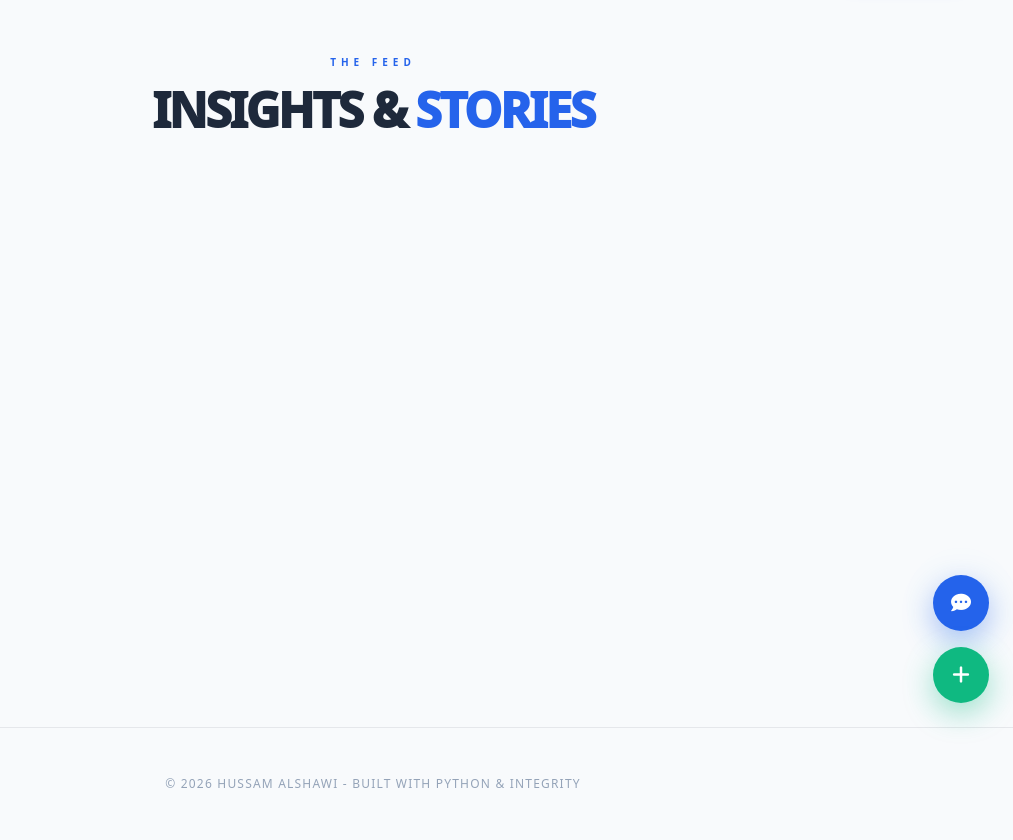
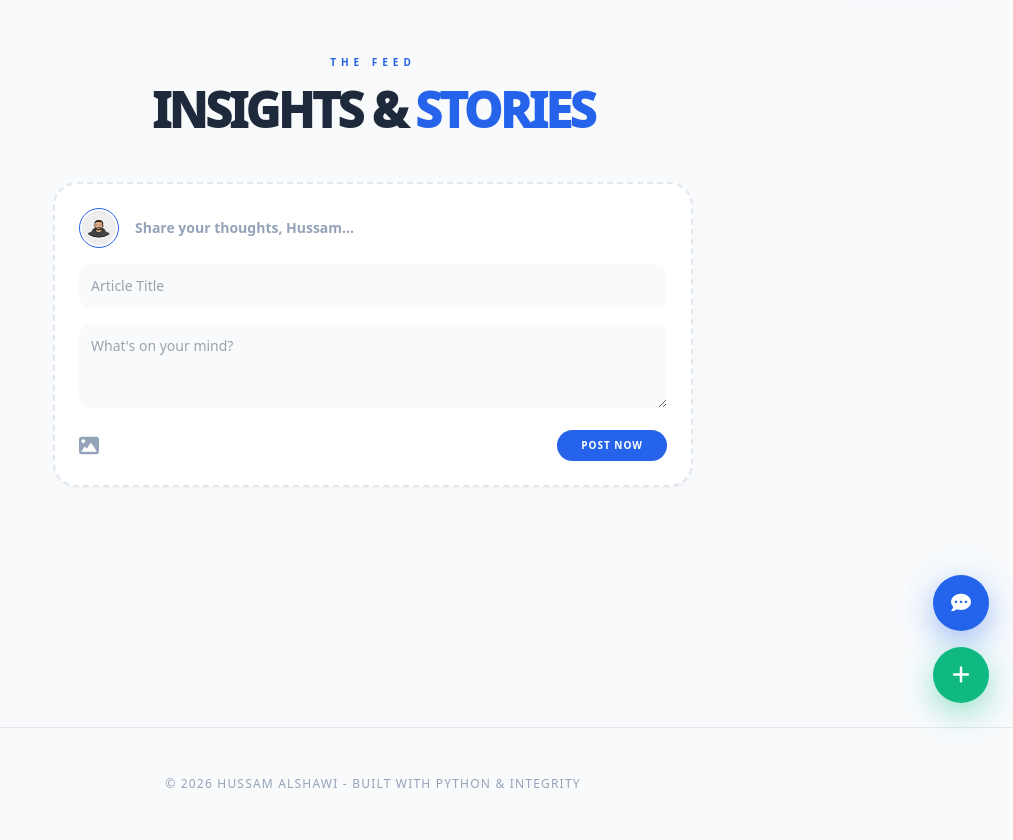
Before and after one commit to hussamahalshawi/hussamalshawi-portfolio, a Flask app: template App/templates/blogs.html in a window 1280 px wide. Shown: the part 73-913 px from the top of the page, without its empty margins (267-1280 px from the left). Run offline with Flask 3, Linux system fonts and the light colour scheme; the template is opened without the code that fills it, so the values that code supplies are empty; some libraries are stand-ins or nearby versions.

Commit message:
feat: add post creation form and interactive full-post detail modal

```diff
--- a/App/static/js/main.js
+++ b/App/static/js/main.js
@@ -256,3 +256,39 @@ async function incrementView(postId) {
         console.error("Tracking Error:", error);
     }
 }
+
+async function openPostModal(postId) {
+    const modal = document.getElementById('post-detail-modal');
+    const content = document.getElementById('modal-content');
+
+    modal.classList.remove('hidden');
+    content.innerHTML = '<div class="text-center p-10"><i class="fas fa-spinner animate-spin text-3xl text-blue-600"></i></div>';
+
+    try {
+        const response = await fetch(`/api/posts/${postId}`);
+        const post = await response.json();
+
+        content.innerHTML = `
+            <button onclick="closePostModal()" class="absolute top-6 right-6 text-slate-400 hover:text-red-500"><i class="fas fa-times text-2xl"></i></button>
+            <div class="space-y-6">
+                <span class="text-blue-600 text-xs font-black uppercase tracking-widest">${post.date}</span>
+                <h1 class="text-3xl md:text-4xl font-[1000] dark:text-white leading-tight">${post.title}</h1>
+                ${post.image ? `<img src="${post.image}" class="w-full rounded-2xl shadow-lg">` : ''}
+                <div class="prose dark:prose-invert max-w-none text-slate-600 dark:text-slate-300 leading-relaxed text-lg">
+                    ${post.content}
+                </div>
+            </div>
+        `;
+
+        // تحديث عداد المشاهدات في الصفحة الرئيسية أيضاً
+        const viewSpan = document.getElementById(`view-count-${postId}`);
+        if(viewSpan) viewSpan.innerText = post.views;
+
+    } catch (err) {
+        content.innerHTML = '<p class="text-red-500">Failed to load post.</p>';
+    }
+}
+
+function closePostModal() {
+    document.getElementById('post-detail-modal').classList.add('hidden');
+}
--- a/App/templates/blogs.html
+++ b/App/templates/blogs.html
@@ -5,57 +5,61 @@
 <section class="min-h-screen pt-32 pb-20 bg-slate-50 dark:bg-[#0b0f1a] transition-colors duration-500">
 
     <div class="max-w-3xl mx-auto px-6 mb-12 text-center" data-aos="fade-down">
-        <h2 class="text-blue-600 text-[10px] font-black uppercase tracking-[0.5em] mb-4">The Feed</h2>
+        <h2 class="text-blue-600 text-[10px] font-black uppercase tracking-[0.5em] mb-4">{{ t.knowledge_base if t else 'The Feed' }}</h2>
         <h1 class="text-3xl md:text-5xl font-[1000] dark:text-white tracking-tighter uppercase mb-4">
             Insights & <span class="text-blue-600">Stories</span>
         </h1>
     </div>
 
     <div class="max-w-2xl mx-auto px-4 space-y-8">
+
+        <div class="bg-white dark:bg-slate-900/50 rounded-[1.5rem] border-2 border-dashed border-slate-200 dark:border-slate-800 p-6 shadow-sm">
+            <div class="flex items-center gap-4 mb-4">
+                <img src="{{ url_for('static', filename='images/favicon.png') }}" class="w-10 h-10 rounded-full border border-blue-600 p-0.5">
+                <span class="text-sm font-bold text-slate-400">Share your thoughts, Hussam...</span>
+            </div>
+            <form id="add-post-form" class="space-y-4">
+                <input type="text" id="post-title" placeholder="Article Title" required class="w-full bg-slate-50 dark:bg-slate-800/50 border-none rounded-xl p-3 text-sm focus:ring-2 focus:ring-blue-600 outline-none dark:text-white">
+                <textarea id="post-content" rows="3" placeholder="What's on your mind?" required class="w-full bg-slate-50 dark:bg-slate-800/50 border-none rounded-xl p-3 text-sm focus:ring-2 focus:ring-blue-600 outline-none dark:text-white"></textarea>
+                <div class="flex justify-between items-center">
+                    <button type="button" class="text-slate-400 hover:text-blue-600 transition-colors text-xl"><i class="fas fa-image"></i></button>
+                    <button type="submit" class="bg-blue-600 text-white px-6 py-2 rounded-full text-[10px] font-black uppercase tracking-widest hover:bg-blue-700 transition-all">Post Now</button>
+                </div>
+            </form>
+        </div>
+
         {% for post in posts %}
-        <article
-        class="post-card bg-white dark:bg-slate-900/50 rounded-[1.5rem] border border-slate-200 dark:border-slate-800 shadow-sm hover:shadow-xl transition-all duration-300 overflow-hidden"
-        data-post-id="{{ post.id }}"
-        data-aos="fade-up">
+        <article class="post-card group bg-white dark:bg-slate-900/50 rounded-[1.5rem] border border-slate-200 dark:border-slate-800 shadow-sm hover:shadow-xl transition-all duration-300 overflow-hidden cursor-pointer"
+                 data-post-id="{{ post.id }}"
+                 onclick="openPostModal('{{ post.id }}')"
+                 data-aos="fade-up">
 
             <div class="p-5 flex items-center justify-between">
                 <div class="flex items-center gap-3">
                     <div class="w-10 h-10 rounded-full border-2 border-blue-600 p-0.5 overflow-hidden">
-                        <img src="{{ url_for('static', filename='images/favicon.png') }}"
-                             class="w-full h-full object-cover rounded-full">
+                        <img src="{{ url_for('static', filename='images/favicon.png') }}" class="w-full h-full object-cover rounded-full">
                     </div>
                     <div>
                         <h3 class="text-sm font-black dark:text-white leading-tight">Hussam Alshawi</h3>
-                        <p class="text-[10px] font-bold text-slate-400 uppercase tracking-widest">
-                            {{ post.created_at.strftime('%B %d, 2026') }}
-                        </p>
+                        <p class="text-[10px] font-bold text-slate-400 uppercase tracking-widest">{{ post.created_at.strftime('%B %d, 2026') }}</p>
                     </div>
                 </div>
-                <span class="px-3 py-1 bg-blue-50 dark:bg-blue-900/20 text-blue-600 dark:text-blue-400 text-[9px] font-black rounded-lg uppercase tracking-widest">
-                    # {{ post.series.name }}
-                </span>
+                <span class="px-3 py-1 bg-blue-50 dark:bg-blue-900/20 text-blue-600 dark:text-blue-400 text-[9px] font-black rounded-lg uppercase tracking-widest"># {{ post.series.name }}</span>
             </div>
 
             <div class="px-5 pb-2">
-                <h2 class="text-xl font-[1000] text-slate-900 dark:text-white mb-3 leading-snug">
-                    {{ post.title }}
-                </h2>
-                <p class="text-sm text-slate-600 dark:text-slate-400 leading-relaxed line-clamp-4">
-                    {{ post.content | striptags }}
-                </p>
+                <h2 class="text-xl font-[1000] text-slate-900 dark:text-white mb-3 leading-snug">{{ post.title }}</h2>
+                <p class="text-sm text-slate-600 dark:text-slate-400 leading-relaxed line-clamp-3">{{ post.content | striptags }}</p>
             </div>
 
             {% if post.post_images %}
-            <div class="mt-4 relative bg-slate-100 dark:bg-slate-800 flex items-center justify-center overflow-hidden">
-                <img src="{{ post.post_images[0] }}" alt="{{ post.title }}"
-                     class="w-full h-auto max-h-[500px] object-cover">
+            <div class="mt-4 relative bg-slate-100 dark:bg-slate-800 overflow-hidden">
+                <img src="{{ post.post_images[0] }}" class="w-full h-auto max-h-[400px] object-cover">
             </div>
             {% endif %}
 
             <div class="p-4 border-t border-slate-100 dark:border-slate-800/50 flex items-center justify-between bg-slate-50/30 dark:bg-slate-800/20">
-                <div class="flex items-center gap-6">
-                    <button onclick="handleLike('{{ post.id }}', this)"
-                            class="flex items-center gap-2 text-slate-500 hover:text-rose-500 transition-all duration-300 transform active:scale-125">
+                <div class="flex items-center gap-6" onclick="event.stopPropagation()"> <button onclick="handleLike('{{ post.id }}', this)" class="flex items-center gap-2 text-slate-500 hover:text-rose-500 transition-all">
                         <i class="far fa-heart font-bold"></i>
                         <span class="text-xs font-black like-count">{{ post.likes_count or 0 }}</span>
                     </button>
@@ -64,22 +68,16 @@
                         <span id="view-count-{{ post.id }}" class="font-bold">{{ post.views_count or 0 }}</span>
                     </div>
                 </div>
-
-                {% if post.original_url and post.original_url != '#' %}
-                <a href="{{ post.original_url }}"
-                   target="_blank"
-                   class="flex items-center gap-2 bg-blue-600 text-white px-5 py-2.5 rounded-full text-[10px] font-black uppercase tracking-widest hover:scale-105 hover:bg-blue-700 transition-all shadow-lg shadow-blue-500/20">
-                    Read Full Story <i class="fas fa-external-link-alt text-[8px]"></i>
-                </a>
-                {% else %}
-                <button disabled
-                        class="flex items-center gap-2 bg-slate-200 dark:bg-slate-800 text-slate-400 dark:text-slate-600 px-5 py-2.5 rounded-full text-[10px] font-black uppercase tracking-widest cursor-not-allowed">
-                    Coming Soon <i class="fas fa-lock text-[8px]"></i>
-                </button>
-                {% endif %}
+                <span class="text-[9px] font-black text-blue-600 uppercase tracking-widest">Click to Read</span>
             </div>
         </article>
         {% endfor %}
     </div>
 </section>
+
+<div id="post-detail-modal" class="fixed inset-0 z-[150] hidden flex items-center justify-center p-4">
+    <div class="absolute inset-0 bg-slate-900/90 backdrop-blur-xl" onclick="closePostModal()"></div>
+    <div id="modal-content" class="relative bg-white dark:bg-slate-900 w-full max-w-3xl max-h-[90vh] rounded-[2rem] shadow-2xl overflow-y-auto custom-scrollbar p-8">
+        </div>
+</div>
 {% endblock %}
```
Also changed, not shown: App/routes/__init__.py (+18 -0 lines).
